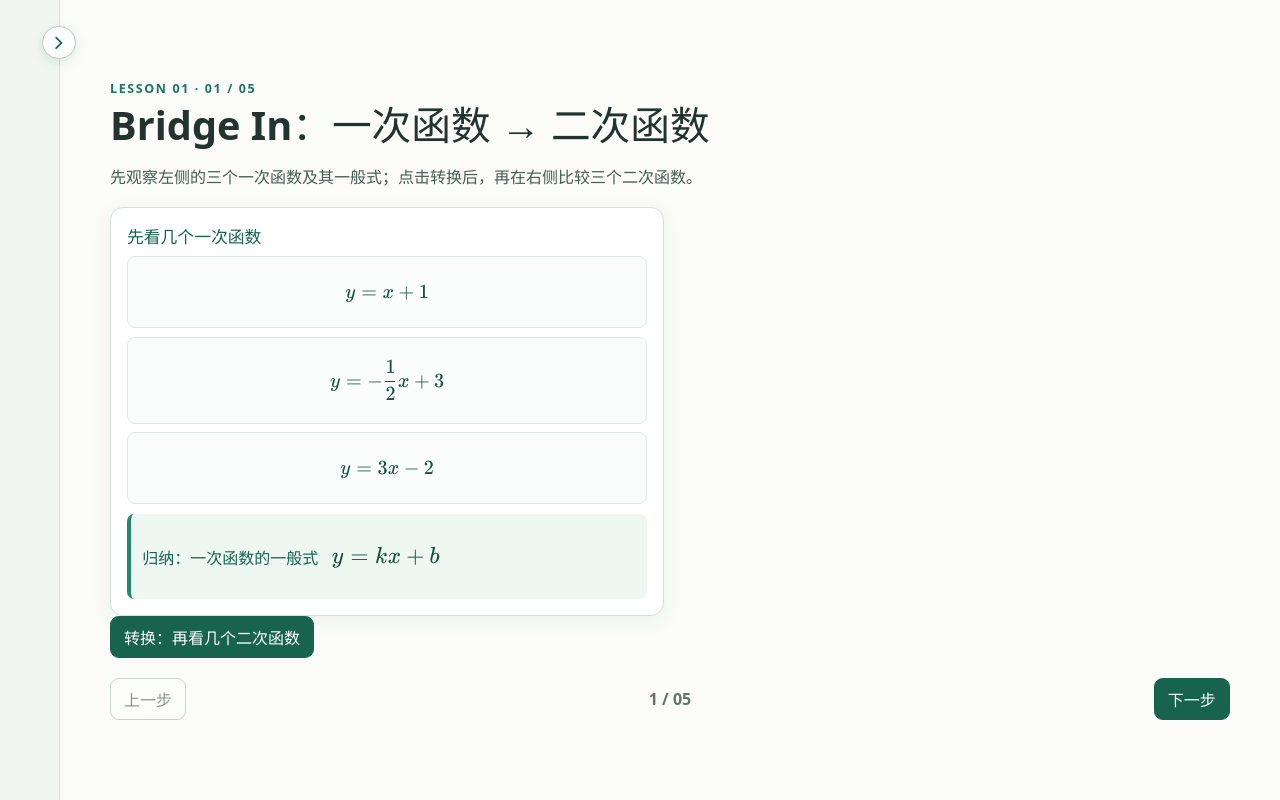
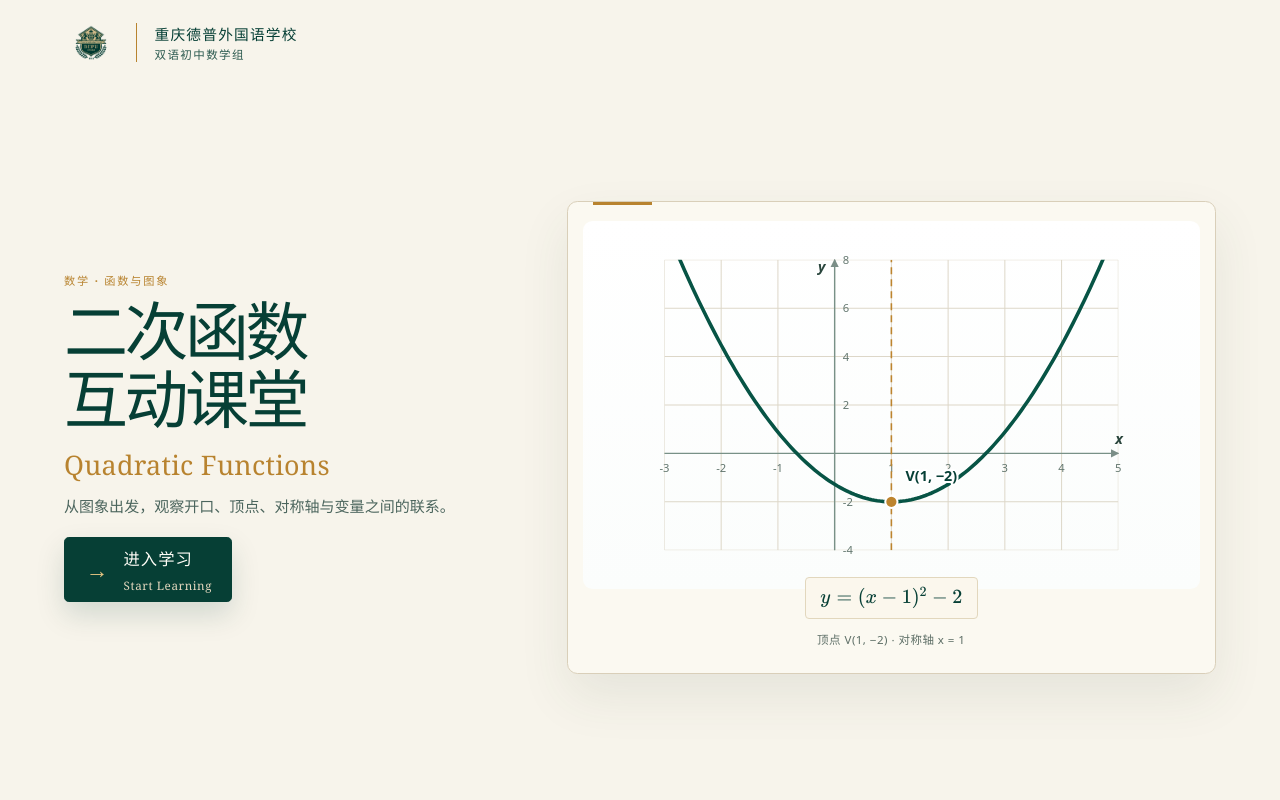
Before and after one commit to DING0180/quadratic-functions-lite, a website built with Vite: page index.html in a window 1280 px wide. Built offline with nearby package versions, Linux system fonts and the light colour scheme.

Commit message:
feat: add quadratic functions landing page

```diff
--- a/index.html
+++ b/index.html
@@ -3,14 +3,16 @@
   <head>
     <meta charset="UTF-8" />
     <meta name="viewport" content="width=device-width, initial-scale=1.0" />
-    <meta name="description" content="面向数学课堂的二次函数互动演示工具。" />
-    <title>二次函数互动课堂</title>
+    <meta name="description" content="重庆德普外国语学校双语初中数学组的二次函数互动课堂。" />
+    <meta name="theme-color" content="#063f35" />
+    <link rel="icon" type="image/jpeg" href="/src/assets/depu-school-logo.jpg" />
+    <title>二次函数互动课堂｜重庆德普外国语学校</title>
     <script type="module" src="/src/main.js"></script>
   </head>
   <body>
-    <main id="app" aria-label="二次函数互动课堂">
+    <div id="app" aria-label="二次函数互动课堂">
       <p>正在加载课堂…</p>
-    </main>
+    </div>
     <noscript>请启用 JavaScript 以使用二次函数互动课堂。</noscript>
   </body>
 </html>
--- /dev/null
+++ b/src/home.css
@@ -0,0 +1,71 @@
+.home-shell {
+  --home-ink: #063f35;
+  --home-ink-soft: #2d5b50;
+  --home-gold: #b8832f;
+  --home-paper: #f7f4eb;
+  --home-rule: #d9cfb9;
+  min-height: 100dvh;
+  display: grid;
+  grid-template-rows: auto minmax(0, 1fr);
+  overflow: hidden;
+  padding: clamp(1.25rem, 2.8vw, 3.25rem) clamp(1.35rem, 5vw, 6.25rem) clamp(1.5rem, 3.4vw, 4rem);
+  background: var(--home-paper);
+  color: var(--home-ink);
+}
+
+.home-header,
+.home-content { width: min(100%, 88rem); margin-inline: auto; }
+
+.home-identity { display: inline-flex; align-items: center; gap: clamp(0.75rem, 1.4vw, 1.15rem); }
+.home-school-logo { width: clamp(2.75rem, 4.2vw, 4.25rem); height: clamp(2.75rem, 4.2vw, 4.25rem); object-fit: contain; mix-blend-mode: multiply; }
+.home-identity-copy { display: grid; gap: 0.12rem; padding-left: clamp(0.75rem, 1.4vw, 1.15rem); border-left: 1px solid var(--home-gold); }
+.home-school-name, .home-department-name { margin: 0; }
+.home-school-name { font-size: clamp(0.92rem, 1.1vw, 1.08rem); font-weight: 750; letter-spacing: 0.08em; }
+.home-department-name { color: var(--home-ink-soft); font-size: clamp(0.72rem, 0.84vw, 0.82rem); letter-spacing: 0.12em; }
+
+.home-content { min-height: 0; display: grid; grid-template-columns: minmax(19rem, 0.82fr) minmax(25rem, 1.18fr); gap: clamp(2rem, 6vw, 7rem); align-items: center; padding-block: clamp(2rem, 5.5vh, 5rem) 0; }
+.home-introduction { display: grid; justify-items: start; align-content: center; max-width: 34rem; }
+.home-course-kicker { margin: 0 0 clamp(1rem, 2vw, 1.85rem); color: var(--home-gold); font-size: clamp(0.7rem, 0.78vw, 0.82rem); font-weight: 800; letter-spacing: 0.16em; }
+.home-title { max-width: 8ch; margin: 0; color: var(--home-ink); font-family: "Noto Serif SC", "Songti SC", "STSong", serif; font-size: clamp(3rem, 5.3vw, 5.9rem); font-weight: 700; line-height: 1.06; letter-spacing: -0.055em; text-wrap: balance; }
+.home-course-name { margin: clamp(1rem, 2.4vw, 1.8rem) 0 0; color: var(--home-gold); font-family: Georgia, "Times New Roman", serif; font-size: clamp(1.45rem, 2.1vw, 2.3rem); letter-spacing: 0.01em; }
+.home-summary { max-width: 29rem; margin: clamp(1.15rem, 2vw, 1.7rem) 0 0; color: #4b655d; font-size: clamp(0.94rem, 1.05vw, 1.08rem); line-height: 1.75; }
+
+.home-start-learning { display: grid; grid-template-columns: auto auto; gap: 0.52rem 0.9rem; align-items: center; min-height: 3.5rem; margin-top: clamp(1.7rem, 3.6vw, 3.25rem); padding: 0.72rem 1.2rem 0.72rem 1.3rem; border: 1px solid var(--home-ink); border-radius: 0.3rem; background: var(--home-ink); box-shadow: 0 0.8rem 1.8rem rgb(6 63 53 / 0.15); color: #fffdf7; font-size: 1.02rem; font-weight: 800; letter-spacing: 0.06em; text-decoration: none; transition: transform 180ms ease, background-color 180ms ease, box-shadow 180ms ease; }
+.home-start-learning::before { content: "→"; grid-row: span 2; color: #e5c582; font-size: 1.4rem; font-weight: 400; }
+.home-start-learning-english { color: #e3d7be; font-family: Georgia, "Times New Roman", serif; font-size: 0.73rem; font-weight: 400; letter-spacing: 0.05em; }
+.home-start-learning:hover { background: #075445; box-shadow: 0 1rem 2rem rgb(6 63 53 / 0.22); transform: translateY(-0.14rem); }
+.home-start-learning:active { transform: translateY(0.04rem); }
+.home-start-learning:focus-visible { outline: 3px solid var(--home-gold); outline-offset: 4px; }
+
+.home-math-visual { position: relative; min-width: 0; margin: 0; padding: clamp(0.75rem, 1.5vw, 1.35rem) clamp(0.6rem, 1.2vw, 1.1rem) clamp(1.25rem, 2vw, 1.8rem); border: 1px solid var(--home-rule); border-radius: 0.65rem; background: rgb(255 253 247 / 0.56); box-shadow: 0 1.4rem 3.2rem rgb(58 74 58 / 0.09); }
+.home-math-visual::before { content: ""; position: absolute; top: 0; left: clamp(1rem, 2vw, 1.8rem); width: 3.7rem; height: 0.2rem; background: var(--home-gold); }
+.home-graph-host { min-height: 0; }
+.home-math-visual .parabola-svg { min-height: 0; height: min(48dvh, 31rem); }
+.home-math-visual .parabola-grid-line { stroke: #ddd7c8; stroke-width: 1; }
+.home-math-visual .parabola-axis { stroke: #789187; }
+.home-math-visual .parabola-tick { fill: #62766e; font-size: 11px; }
+.home-math-visual .parabola-label { fill: var(--home-ink); font-size: 14px; }
+.home-equation { width: max-content; max-width: calc(100% - 2rem); margin: -0.8rem auto 0; padding: 0.48rem 0.9rem; border: 1px solid #e2d7bd; border-radius: 0.25rem; background: #fbf7ed; color: var(--home-ink); font-size: clamp(1rem, 1.3vw, 1.3rem); }
+.home-graph-caption { margin-top: 0.75rem; color: #5d6e66; font-size: clamp(0.72rem, 0.82vw, 0.8rem); letter-spacing: 0.04em; text-align: center; }
+
+@media (min-width: 761px) and (max-height: 800px) {
+  .home-shell { padding-block: 1rem 1.25rem; }
+  .home-content { gap: clamp(1.75rem, 4vw, 4rem); padding-top: 1.25rem; }
+  .home-course-kicker { margin-bottom: 0.75rem; }
+  .home-title { font-size: clamp(2.8rem, 5vw, 4.65rem); }
+  .home-course-name { margin-top: 0.65rem; }
+  .home-summary { margin-top: 0.75rem; line-height: 1.55; }
+  .home-start-learning { min-height: 3rem; margin-top: 1.15rem; padding-block: 0.5rem; }
+  .home-math-visual .parabola-svg { height: min(46dvh, 23rem); }
+}
+
+@media (max-width: 760px) {
+  .home-shell { overflow: visible; padding: 1.2rem 1.15rem 2.5rem; }
+  .home-content { grid-template-columns: 1fr; gap: 2.4rem; padding-top: 2.5rem; }
+  .home-title { max-width: 10ch; font-size: clamp(2.8rem, 12vw, 4.6rem); }
+  .home-math-visual .parabola-svg { height: auto; min-height: 18rem; }
+}
+
+@media (prefers-reduced-motion: reduce) {
+  .home-start-learning { transition: none; }
+}
--- /dev/null
+++ b/src/home.js
@@ -0,0 +1,73 @@
+import schoolLogoUrl from "./assets/depu-school-logo.jpg";
+import { renderFormula } from "./formula.js";
+import { createParabolaGraph } from "./graph/parabola-svg.js";
+import "./home.css";
+
+function element(tag, className, text = "") {
+  const node = document.createElement(tag);
+  if (className) node.className = className;
+  if (text) node.textContent = text;
+  return node;
+}
+
+export function createHomeLanding() {
+  const page = element("main", "home-shell");
+  page.setAttribute("aria-labelledby", "home-title");
+
+  const header = element("header", "home-header");
+  const identity = element("div", "home-identity");
+  const logo = document.createElement("img");
+  logo.className = "home-school-logo";
+  logo.src = schoolLogoUrl;
+  logo.alt = "重庆德普外国语学校校徽";
+  const identityCopy = element("div", "home-identity-copy");
+  identityCopy.append(
+    element("p", "home-school-name", "重庆德普外国语学校"),
+    element("p", "home-department-name", "双语初中数学组"),
+  );
+  identity.append(logo, identityCopy);
+  header.append(identity);
+
+  const content = element("section", "home-content");
+  const introduction = element("div", "home-introduction");
+  introduction.append(
+    element("p", "home-course-kicker", "数学 · 函数与图象"),
+    element("h1", "home-title", "二次函数互动课堂"),
+    element("p", "home-course-name", "Quadratic Functions"),
+    element("p", "home-summary", "从图象出发，观察开口、顶点、对称轴与变量之间的联系。"),
+  );
+  introduction.querySelector("h1").id = "home-title";
+
+  const startLearning = element("a", "home-start-learning", "进入学习");
+  startLearning.href = "#lesson-01/step-01";
+  startLearning.setAttribute("aria-label", "进入学习，从第一课开始");
+  const startEnglish = element("span", "home-start-learning-english", "Start Learning");
+  startLearning.append(startEnglish);
+  introduction.append(startLearning);
+
+  const figure = element("figure", "home-math-visual");
+  const graphHost = element("div", "home-graph-host");
+  const equation = element("div", "home-equation");
+  renderFormula(equation, "y=(x-1)^2-2", { ariaLabel: "y 等于 x 减一的平方减二" });
+  const caption = element("figcaption", "home-graph-caption", "顶点 V(1, −2) · 对称轴 x = 1");
+  figure.append(graphHost, equation, caption);
+
+  content.append(introduction, figure);
+  page.append(header, content);
+
+  const graph = createParabolaGraph(graphHost, {
+    viewport: { xMin: -3, xMax: 5, yMin: -4, yMax: 8, xTickStep: 1, yTickStep: 2 },
+    curves: [{ a: 0.72, h: 1, k: -2, color: "#075445" }],
+    points: [{ x: 1, y: -2, color: "#bd842e", radius: 6 }],
+    guides: [{ x: 1, color: "#bd842e" }],
+    labels: [{ x: 1.25, y: -1.15, text: "V(1, −2)" }],
+    ariaLabel: "二次函数图象：y 等于 x 减一的平方减二，顶点为一负二，对称轴为 x 等于一",
+  });
+
+  return {
+    element: page,
+    destroy() {
+      graph.destroy();
+    },
+  };
+}
--- a/src/main.js
+++ b/src/main.js
@@ -1,6 +1,7 @@
 import "./styles.css";
 import { COURSE, getLessonFromHash } from "./course.js";
 import { renderFormula } from "./formula.js";
+import { createHomeLanding } from "./home.js";
 import { renderLesson01 } from "./lessons/lesson01.js";
 import { renderLesson02 } from "./lessons/lesson02.js";
 import { renderLesson03 } from "./lessons/lesson03.js";
@@ -74,7 +75,7 @@ const stageStatus = createElement("p", "stage-status", "课堂壳已就绪");
 const stageMessage = createElement("p", "stage-message", "本课教学内容将在后续逐课加入。");
 
 classroom.append(sidebar, stage);
-root.replaceChildren(classroom);
+const home = createHomeLanding();
 
 let activeLesson = null;
 let sidebarCollapsed = true;
@@ -134,6 +135,15 @@ function render() {
   activeLesson?.destroy();
   activeLesson = null;
 
+  const homeRoute = window.location.hash === "" || window.location.hash === "#home";
+  if (homeRoute) {
+    document.title = "二次函数互动课堂｜重庆德普外国语学校";
+    root.replaceChildren(home.element);
+    return;
+  }
+
+  root.replaceChildren(classroom);
+
   const lesson = getLessonFromHash(window.location.hash);
   const isLesson01 = lesson.id === "lesson-01";
   const isLesson02 = lesson.id === "lesson-02";
```
Also changed, not shown: tests/home-routing.test.js (added, +36 -0 lines), src/assets/depu-school-logo.jpg (added).
